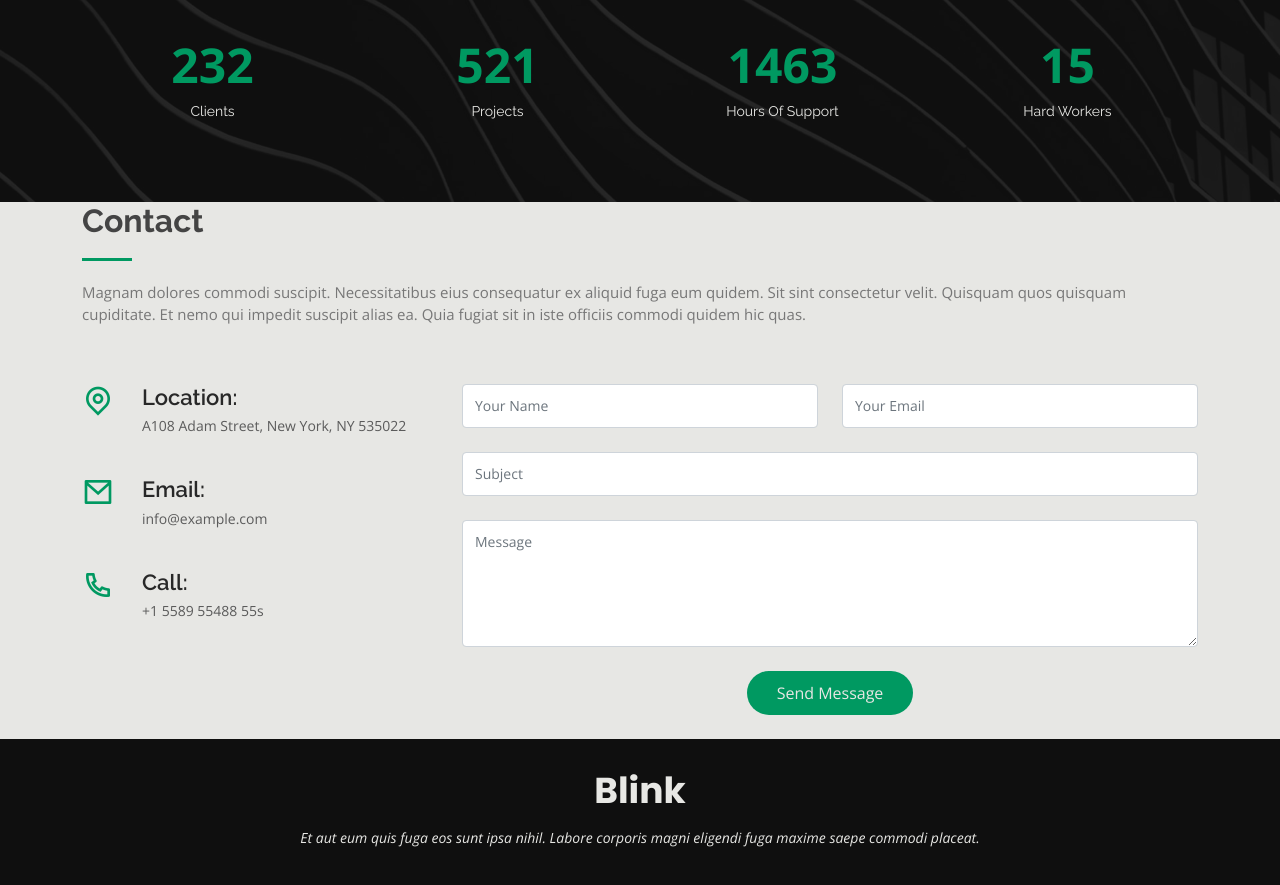
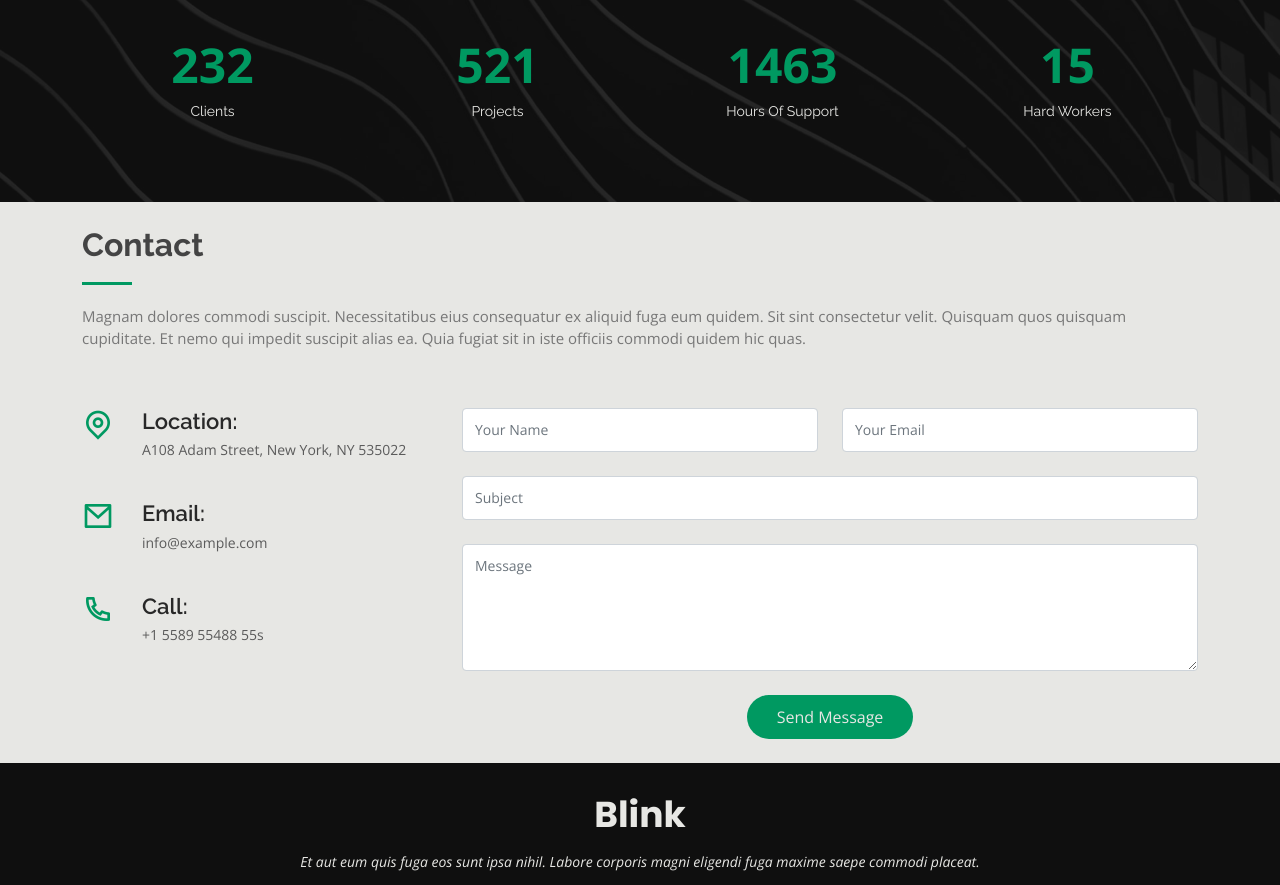
Before and after one commit to qadirjaved1999/Blink-Project, a website: page index.html in a window 1280 px wide. Shown: the part 5432-6317 px from the top of the page. Drawn offline with nearby package versions, Linux system fonts and the light colour scheme.

Commit message:
Update Code

```diff
--- a/index.html
+++ b/index.html
@@ -813,7 +813,7 @@
     </section><!-- End Faq Section -->
 
         <!-- ======= Contact Section ======= -->
-        <section id="contact" class="contact">
+        <section id="contact" class="contact mt-4">
             <div class="container">
 
                 <div class="section-title">
```
